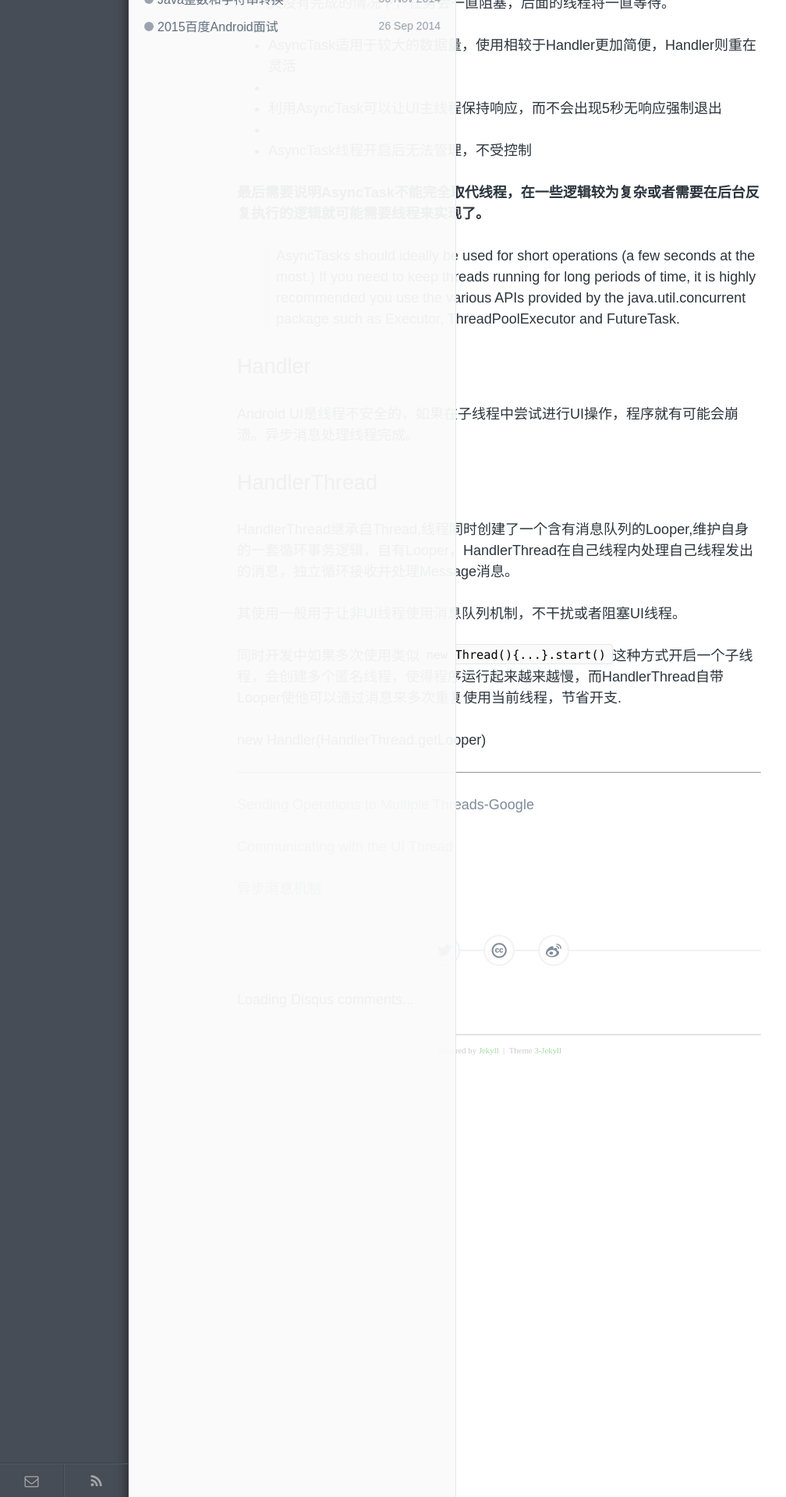
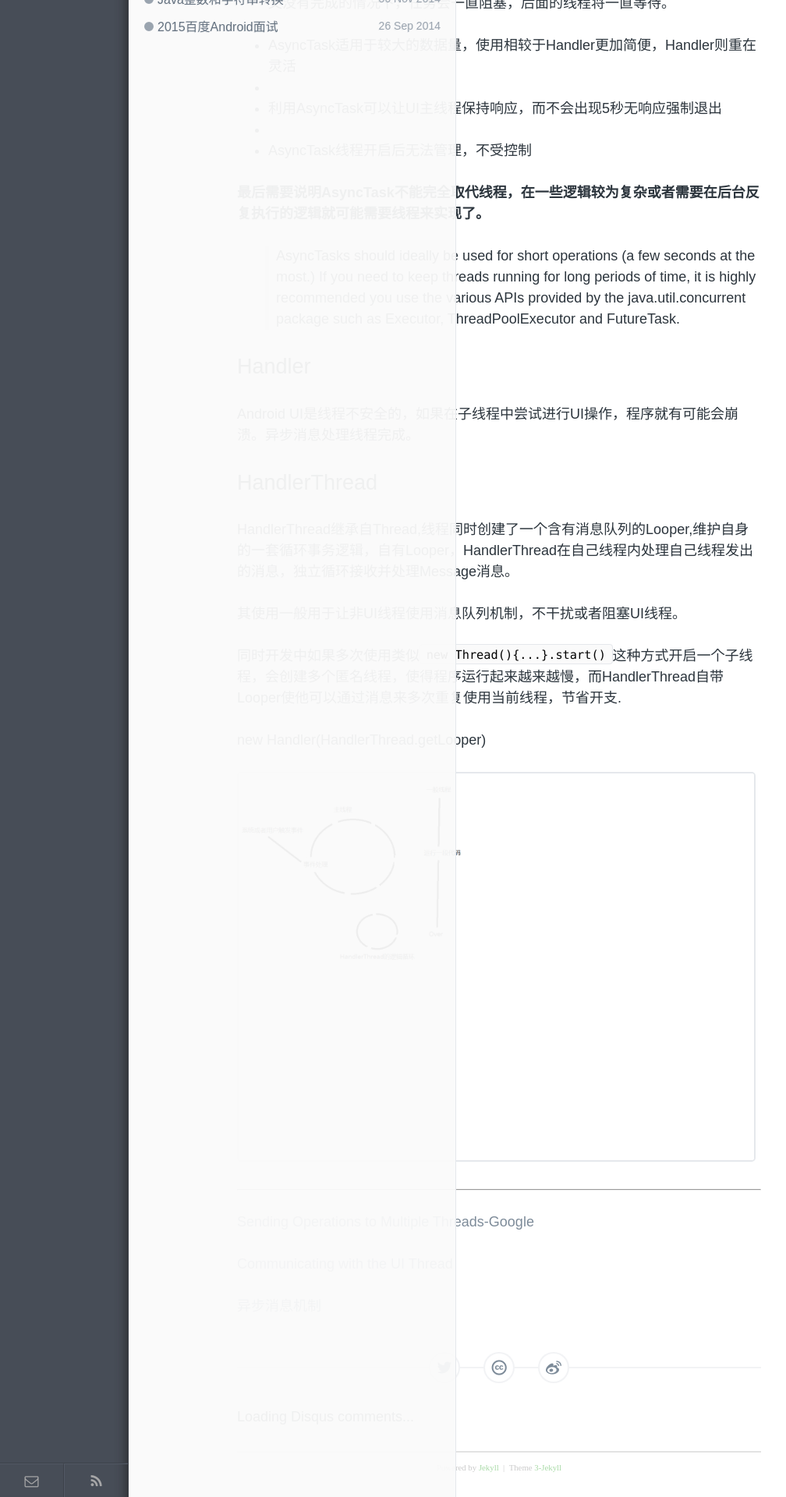
Before and after one commit to enlipan/enlipan.github.io, a Jekyll site: the page built from _posts/2015-7-16-asynctast-android.md, in a window 1280 px wide. Shown: the part 1457-3377 px from the top of the page at 78% size, without its empty margins (0-1008 px from the left). Built offline with Jekyll 4.4.1, drawn with Linux system fonts in a browser that asks for light colours; comment, search, counter and statistics services are not loaded.

Commit message:
post uithread png

```diff
--- a/_posts/2015-7-16-asynctast-android.md
+++ b/_posts/2015-7-16-asynctast-android.md
@@ -74,6 +74,8 @@ new Handler(HandlerThread.getLooper)
 
 
 
+![UIThread](/assets/img/20150717/UIThread.png)
+
 
 ---
 
```
Also changed, not shown: assets/img/20150717/UIThread.png (added).
